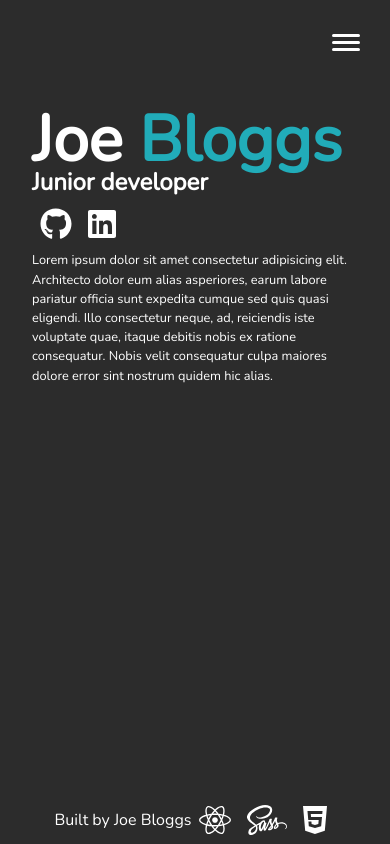
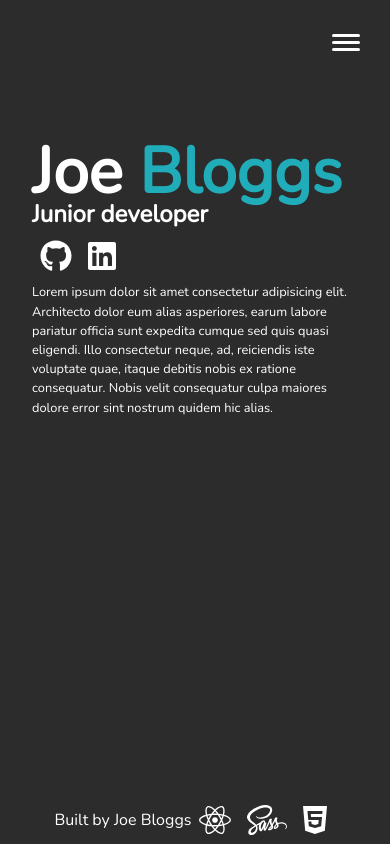
Before and after one commit to tcje91/react-portfolio, a React (Create React App) app: page / in a window 390 px wide. Built offline with nearby package versions, Linux system fonts and the light colour scheme; the HTML template or start-up script is replaced by a standard one.

Commit message:
fix footer

```diff
--- a/src/index.css
+++ b/src/index.css
@@ -170,6 +170,13 @@
 * {
   box-sizing: border-box; }
 
+html, body, #root {
+  height: 100%; }
+
+.App {
+  min-height: 100%;
+  position: relative; }
+
 a {
   color: #fff;
   text-decoration: none; }
@@ -198,8 +205,9 @@ h1, h2, h3 {
   height: 100%;
   padding: 8rem; }
 
-.home {
+.home .lrg-heading {
   margin-top: 20vh; }
+
 .home .icon {
   margin: 0.5rem;
   transition: ease-in-out 300ms;
@@ -262,7 +270,7 @@ h1, h2, h3 {
       transition: ease-in-out 300ms; }
 
 .footer {
-  position: fixed;
+  position: absolute;
   display: flex;
   justify-content: center;
   align-items: center;
@@ -276,14 +284,13 @@ h1, h2, h3 {
 
 @media screen and (max-width: 768px) {
   .content-container {
-    padding: 2rem;
-    margin-top: 10vh; }
+    padding: 4rem 2rem 4rem 2rem; }
   .menu {
     width: 0px;
     background: rgba(70, 70, 70, 0.9); }
     .menu .menu-btn {
       position: fixed; }
-  .home {
+  .home .lrg-heading {
     margin-top: 10vh; }
   .project-details {
     margin: 0 1rem 0 1rem;
--- a/src/scss/index.scss
+++ b/src/scss/index.scss
@@ -4,6 +4,15 @@
 
 * {
   box-sizing: border-box;
+}
+
+html, body, #root {
+  height: 100%;
+}
+
+.App {
+  min-height: 100%;
+  position: relative;
 }
 
 a {
@@ -45,7 +54,9 @@ h1, h2, h3 {
 }
 
 .home {
-  margin-top: 20vh;
+  .lrg-heading {
+    margin-top: 20vh;
+  }
 
   .icon {
     margin: 0.5rem;
@@ -129,7 +140,7 @@ h1, h2, h3 {
 }
 
 .footer {
-  position: fixed;
+  position: absolute;
   display: flex;
   justify-content: center;
   align-items: center;
```
Also changed, not shown: src/scss/_responsive.scss (+4 -3 lines). Lines whose indentation alone changed are shown as unchanged.
